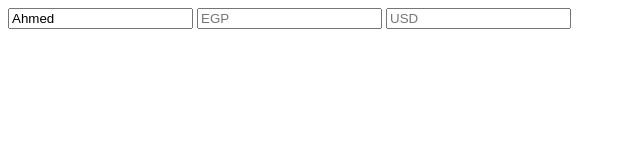
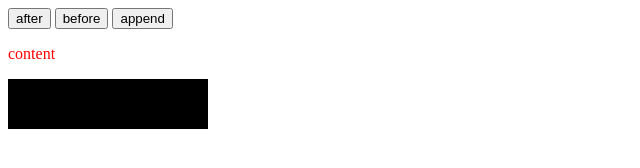
Before and after one commit to KabtinBandar/Web, a plain HTML site: page index.html in a window 1280 px wide. Shown: the whole page, without its empty margins (0-640 px from the left). Drawn offline with Linux system fonts and the light colour scheme.

Commit message:
Add_CODE

```diff
--- a/demo.js
+++ b/demo.js
@@ -1,13 +1,19 @@
 
-let txtEGP = document.getElementById('txtEGP');
-let txtUSD = document.getElementById('txtUSD');
-let txtUser = document.getElementById('Username');
-txtUser.value = 'Ahmed'
-txtUSD.onkeyup =  function(){
-txtEGP.value = txtUSD.value * 47;
-console.log("EGP : "+txtEGP.value);
-}
-txtEGP.onkeyup =  function(){
-  txtUSD.value = txtEGP.value * 47;
-  console.log("USD : "+txtUSD.value);
-  }
+let After = document.getElementById('after');
+let Before = document.getElementById('before');
+let Append = document.getElementById('append');
+let content = document.getElementById('content');
+let Contenier = document.getElementById('Container');
+Contenier.style.backgroundColor = "black";
+content.style.color = 'red';
+Contenier.style.height = '50px';
+Contenier.style.width = '200px';
+After.addEventListener('click' , function(){
+Contenier.after(content);
+});
+Before.addEventListener('click' , function(){
+  Contenier.before(content);
+  });
+  Append.addEventListener('click' , function(){
+    Contenier.append(content);
+    });
--- a/index.html
+++ b/index.html
@@ -5,9 +5,14 @@
     <meta name="viewport" content="width=device-width, initial-scale=1.0">
 </head>
 <body>
-    <input id="Username" type="text" placeholder="name">
-    <input id="txtEGP" type="number"placeholder="EGP">
-    <input id="txtUSD" type="number" placeholder="USD">
+    <button id="after"   >after</button>
+    <button id="before"   >before</button>
+    <button id="append"   >append</button>
+    <p id="content">content</p>
+    <div id = "Container">
+
+
+    </div>
     <script src="demo.js"></script>
 </body>
 </html>
```
